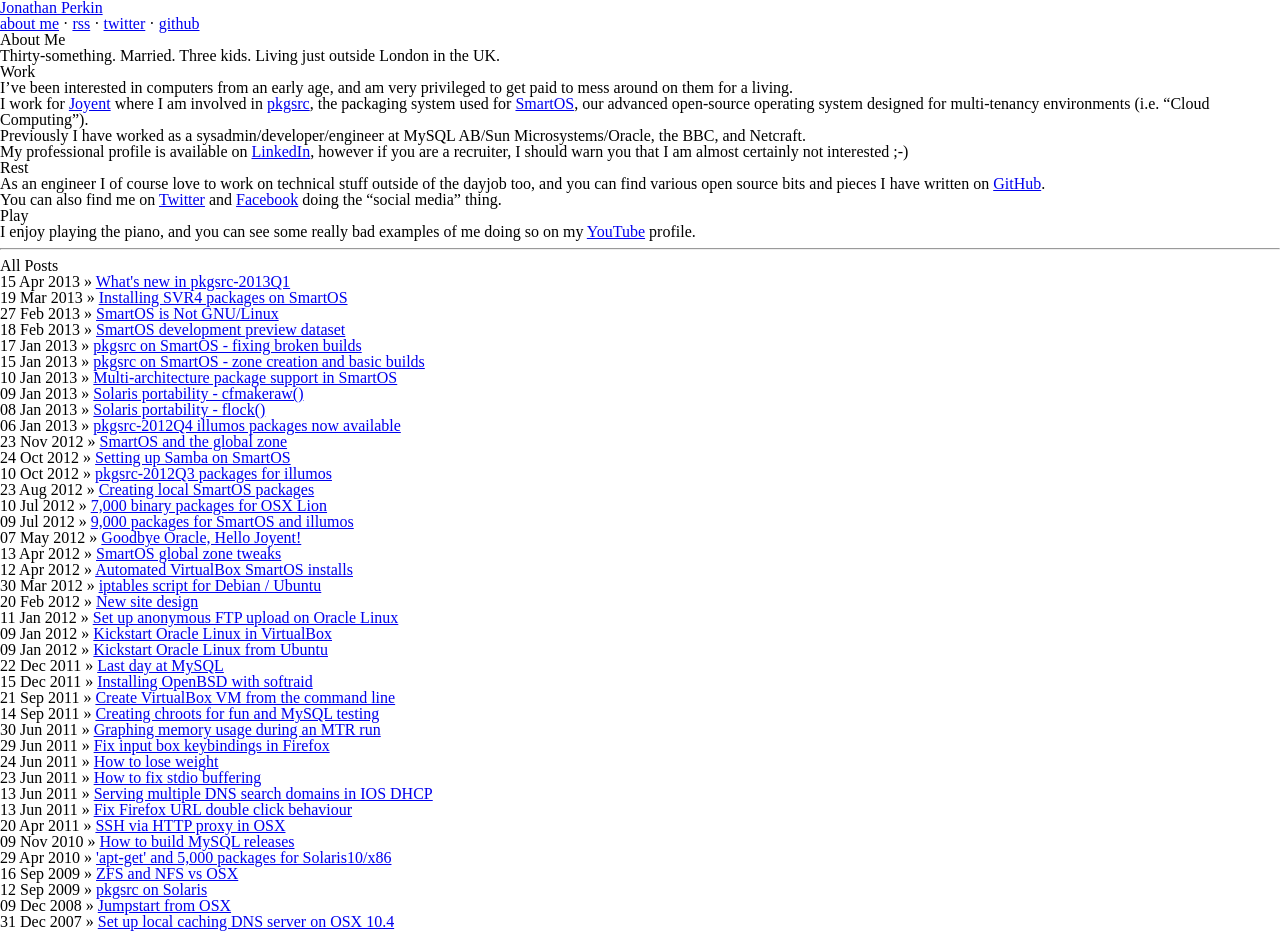
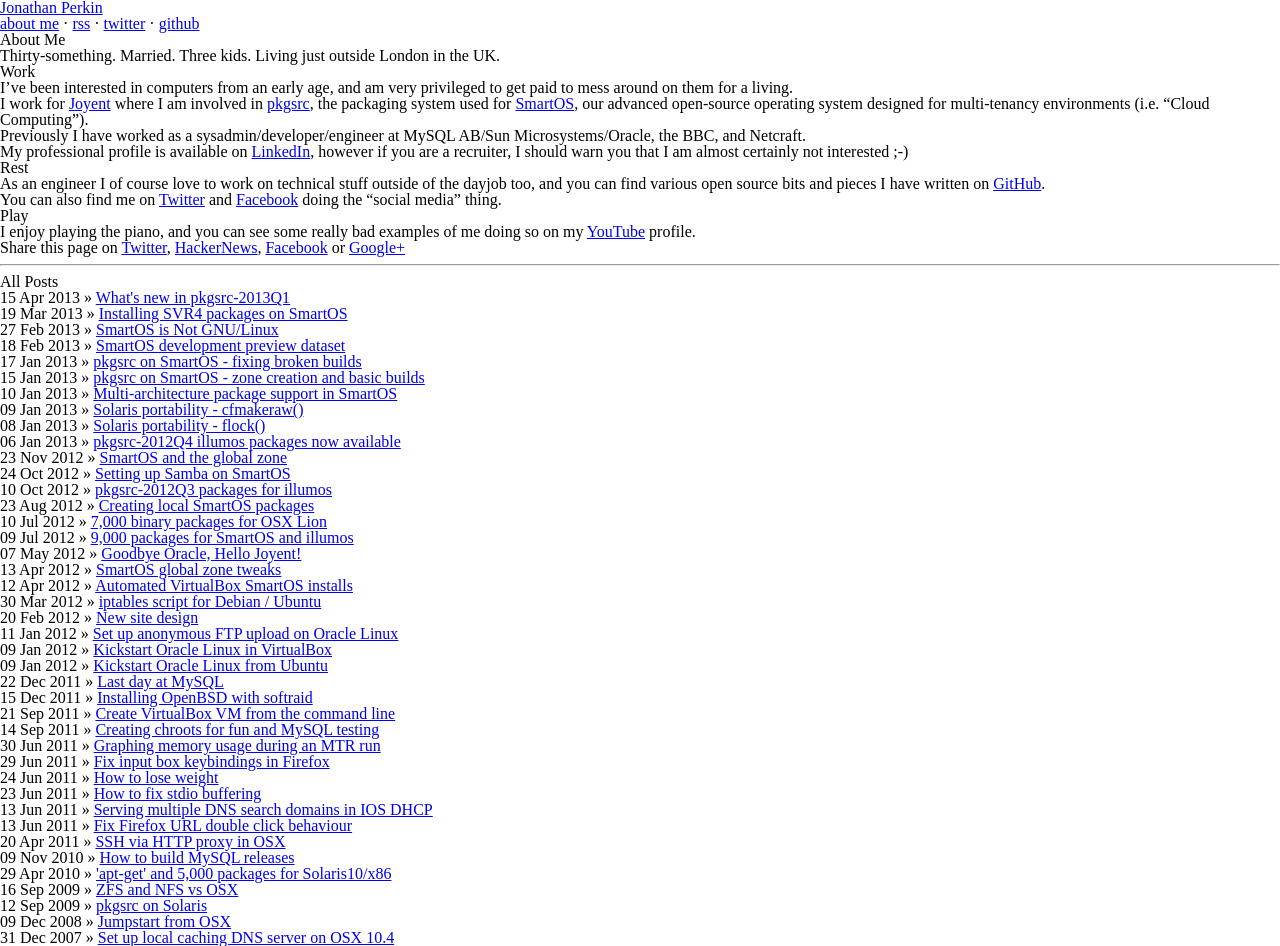
Before and after one commit to jperkin/www.perkin.org.uk, a Jekyll site: the page built from about.markdown, in a window 1280 px wide. Built offline with Jekyll 4.4.1, drawn with Linux system fonts in a browser that asks for light colours.

Commit message:
Add share links to static pages.

```diff
--- a/_layouts/static.html
+++ b/_layouts/static.html
@@ -6,5 +6,12 @@
         <div id="postbody">
           {{ content }}
         </div>
+        <div id="postshare">
+          Share this page on
+          <a href='http://twitter.com/share?url=http://{{ site.url }}{{ page.url }}&amp;text=%22{{ page.title | cgi_escape }}%22+by+%40jperkin'>Twitter</a>,
+          <a href='http://news.ycombinator.com/submitlink?u=http://{{ site.url }}{{ page.url }}&amp;t={{ page.title | cgi_escape }}'>HackerNews</a>,
+          <a href='http://www.facebook.com/sharer/sharer.php?u=http://{{ site.url }}{{ page.url }}&amp;t={{ page.title | cgi_escape}}'>Facebook</a> or
+          <a href='https://plus.google.com/share?url=http://{{ site.url }}{{ page.url }}'>Google+</a>
+        </div>
         <hr />
       </div>
```
